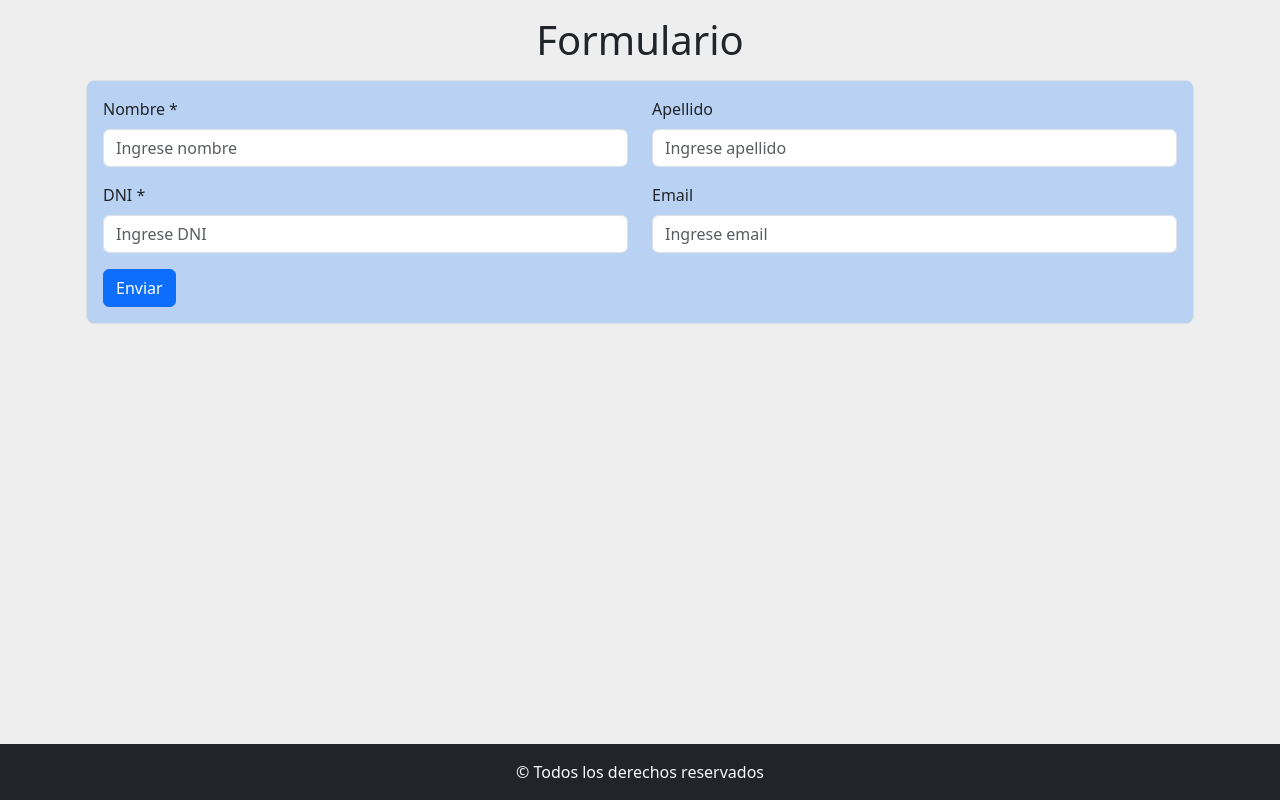
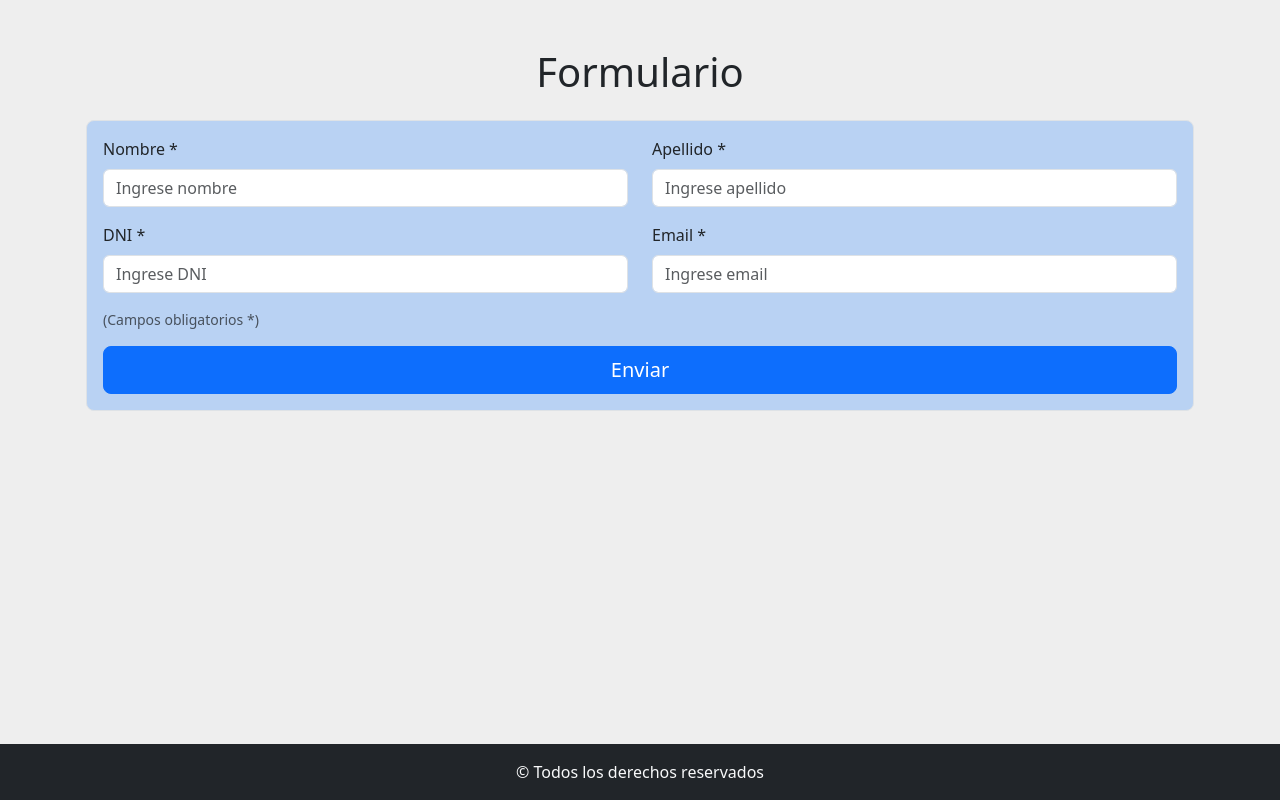
Before and after one commit to hernanortiz1/ejercicio8React, a React (Vite) app: page / in a window 1280 px wide. Built offline with nearby package versions, Linux system fonts and the light colour scheme.

Commit message:
agregue sweetAlert y texto de campos obligatorios

```diff
--- a/package.json
+++ b/package.json
@@ -13,7 +13,8 @@
     "bootstrap": "^5.3.6",
     "react": "^19.1.0",
     "react-bootstrap": "^2.10.10",
-    "react-dom": "^19.1.0"
+    "react-dom": "^19.1.0",
+    "sweetalert2": "^11.22.0"
   },
   "devDependencies": {
     "@eslint/js": "^9.25.0",
--- a/src/App.jsx
+++ b/src/App.jsx
@@ -5,7 +5,7 @@ function App() {
   return (
     <>
       <main className="px-3 container">
-        <h1 className="text-center my-3">Formulario</h1>
+        <h1 className="text-center mt-5 mb-4">Formulario</h1>
         <Formulario />
       </main>
        <footer className="bg-dark text-light text-center py-3">&copy; Todos los derechos reservados</footer>
--- a/src/components/Formulario.jsx
+++ b/src/components/Formulario.jsx
@@ -31,7 +31,7 @@ const Formulario = () => {
             </Form.Control.Feedback>
           </Form.Group>
           <Form.Group as={Col} md="6" controlId="validationCustom02">
-            <Form.Label>Apellido</Form.Label>
+            <Form.Label>Apellido *</Form.Label>
             <Form.Control
               required
               type="text"
@@ -56,15 +56,22 @@ const Formulario = () => {
             </Form.Control.Feedback>
           </Form.Group>
           <Form.Group as={Col} md="6" controlId="validationCustom04">
-            <Form.Label>Email</Form.Label>
+            <Form.Label>Email *</Form.Label>
             <Form.Control type="email" placeholder="Ingrese email" required />
             <Form.Control.Feedback>Dato correcto</Form.Control.Feedback>
             <Form.Control.Feedback type="invalid">
               Dato invalido
             </Form.Control.Feedback>
           </Form.Group>
+        <Form.Text className="text-muted mt-3">
+          (Campos obligatorios *)
+        </Form.Text>
         </Row>
-        <Button type="submit">Enviar</Button>
+
+        <div className="d-grid gap-2">
+           <Button type="submit" variant="primary" size="lg" >Enviar</Button>
+        </div>
+
       </Form>
     </section>
   );
```
Also changed, not shown: 1 other file (tests, documents, lock files or other folders).
